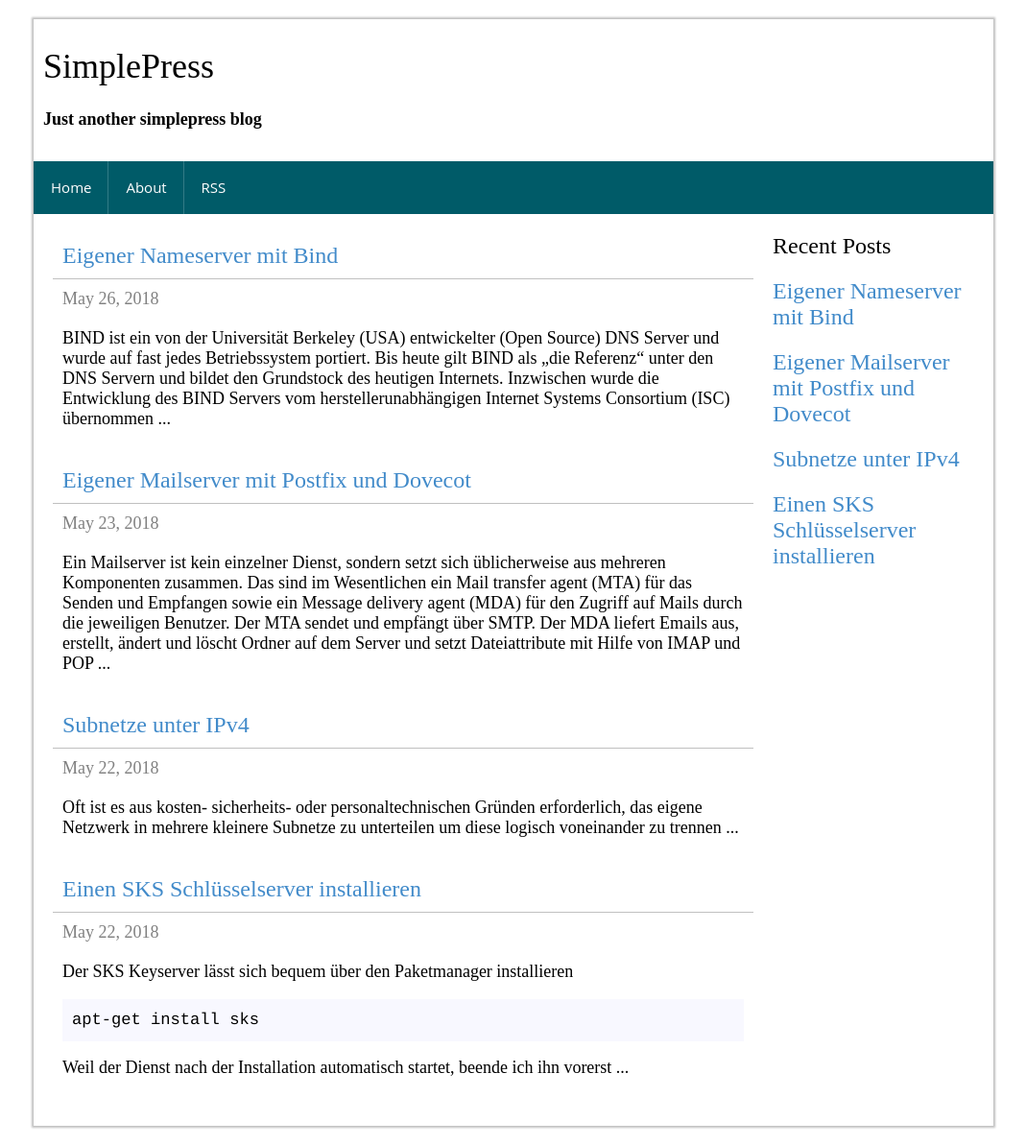
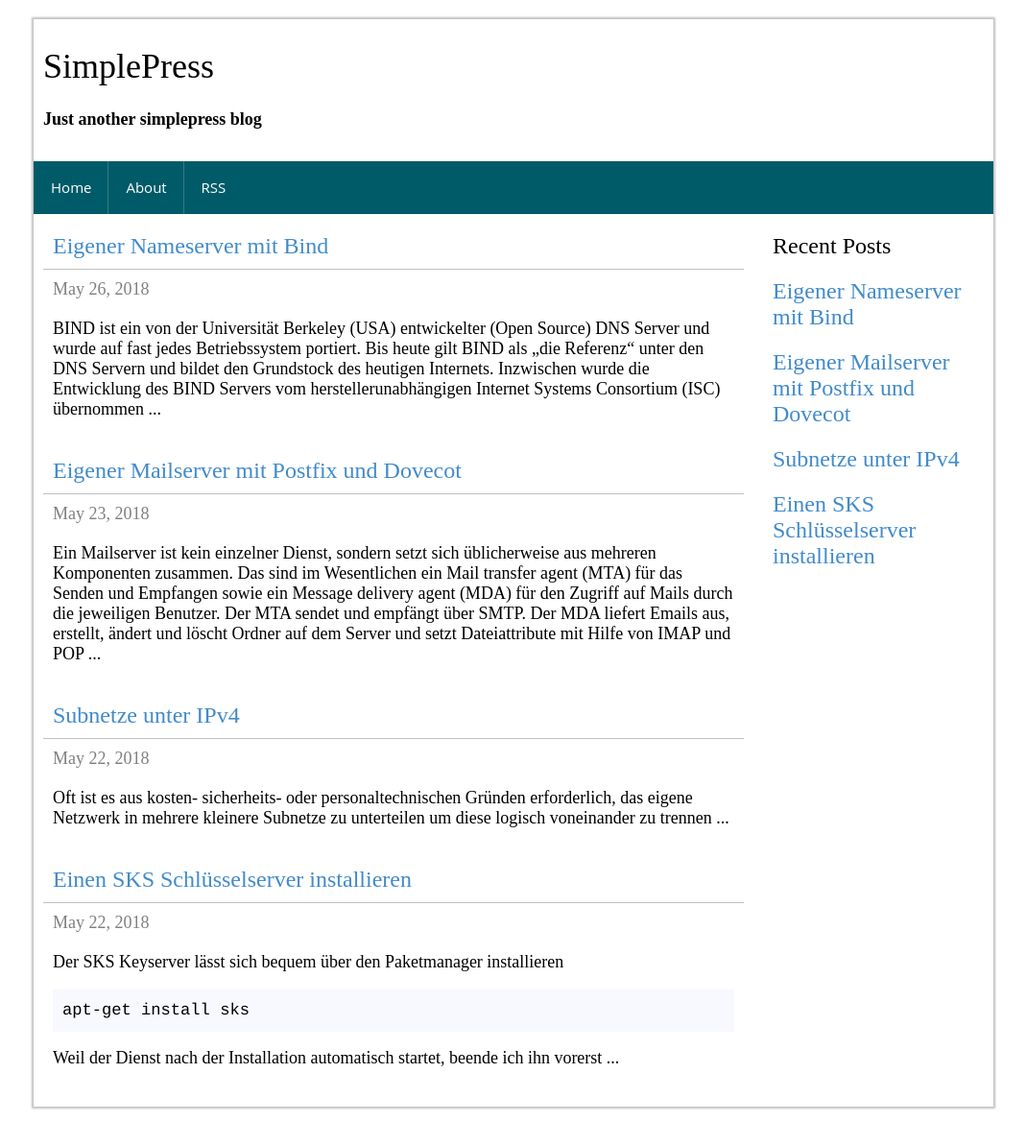
Before and after one commit to mbrain/zarat.github.io, a Jekyll site: the page built from index.html, in a window 1280 px wide. Shown: the whole page at 96% size, without its empty margins (105-1174 px from the left). Built offline with Jekyll 4.4.1, drawn with Linux system fonts in a browser that asks for light colours; the list of posts is cut into pages by our own code.

Commit message:
Update index.html

```diff
--- a/index.html
+++ b/index.html
@@ -1,8 +1,6 @@
 ---
 layout: default
 ---
-
-<div class="sp-content">
 
   {% for post in paginator.posts %}
 
@@ -38,5 +36,3 @@ layout: default
   </div>
   {% endif %}
   <!-- pagination -->
-
-</div>
```
